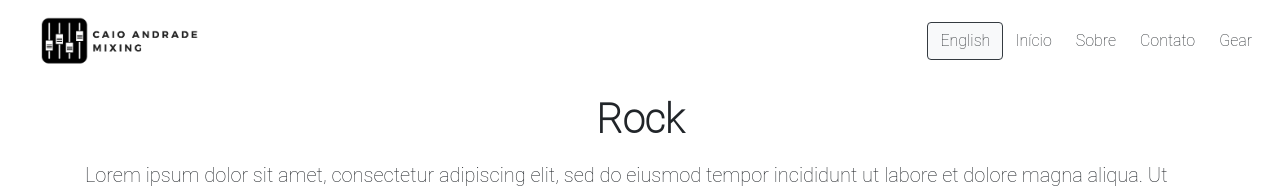
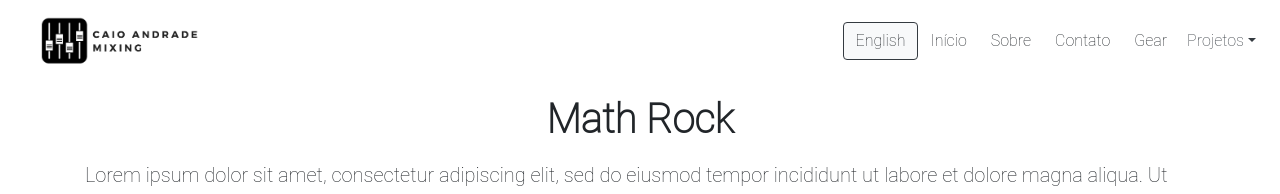
Before and after one commit to PedroMarianoAlmeida/Bi-Language-Portfolio-WebApp-in-Next.js-musician-, a Next.js app: page /projects/math-rock in a window 1280 px wide. Shown: the top 194 px of the page. Built offline with nearby package versions, Linux system fonts and the light colour scheme.

Commit message:
Menu Adjust to new pages
Submenu included

```diff
--- a/components/all-pages/HeaderDesktop.js
+++ b/components/all-pages/HeaderDesktop.js
@@ -1,5 +1,7 @@
 import { useContext } from 'react'
 import Link from 'next/link'
+
+import { UncontrolledDropdown, DropdownToggle, DropdownMenu, DropdownItem } from 'reactstrap'
 
 import ToggleLanguageButton from './ToogleLanguageButton';
 import { LanguageContext } from './../../contexts/LanguageContext'
@@ -7,25 +9,49 @@ import text from './../../data/header-text'
 
 const HeaderDesktop = () => {
 
-    const { language } = useContext( LanguageContext );
+    const { language } = useContext(LanguageContext);
 
     return (
         <div className="d-none d-lg-flex w-100 justify-content-between">
             <Link href="/"><span className="nav-item nav-link mx-1 clickable"> <img src="/images/logo.png" alt="Logo Andrade - Logo" id="my-logo" /> </span></Link>
-    <style jsx>{`
-    #my-logo{
-        height: 50px;
-    }
-    `}</style>
+            <style jsx>{`
+                #my-logo{
+                    height: 50px;
+                }
+            `}</style>
             <div className="navbar-nav ml-auto align-items-center d-flex">
                 <ToggleLanguageButton />
                 <Link href="/"><span className="nav-item nav-link mx-1 clickable"> {text.home[language]} </span></Link>
                 <Link href="/about"><span className="nav-item nav-link mx-1 clickable"> {text.about[language]} </span></Link>
                 <Link href="/contact"><span className="nav-item nav-link mx-1 clickable"> {text.contact[language]} </span></Link>
                 <Link href="/gear"><span className="nav-item nav-link mx-1 clickable"> Gear </span></Link>
+
+                <UncontrolledDropdown nav inNavbar>
+                    <DropdownToggle nav caret className="text-dark">
+                        {text.projects[language]}
+                    </DropdownToggle>
+                    <DropdownMenu right>
+                        <MyDropDownItem name="Pop / Singersongwriter" path="/projects/pop-singersongwriter" />
+                        <MyDropDownItem name="Stock Music" path="/projects/stock-music" />
+                        <MyDropDownItem name="Rock" path="/projects/rock" />
+                        <MyDropDownItem name="Math Rock" path="/projects/math-rock" />
+                    </DropdownMenu>
+                </UncontrolledDropdown>
+
+
             </div>
         </div>
     );
 }
 
 export default HeaderDesktop;
+
+const MyDropDownItem = (props) => {
+    return (
+        <Link href={props.path}>
+            <DropdownItem>
+                <span className="text-dark">{props.name}</span>
+            </DropdownItem>
+        </Link >
+    );
+}
--- a/data/header-text.js
+++ b/data/header-text.js
@@ -3,7 +3,8 @@ const text = {
     home: { pt: "Início", eng: "Home" },
     about: { pt: "Sobre", eng: "About" },
     contact: { pt: "Contato", eng: "Contact" },
-    gear: { pt: "Engrenagem", eng: "Gear" }
+    gear: { pt: "Engrenagem", eng: "Gear" },
+    projects: {pt: "Projetos", eng: "Projects"}
 }
 
 export default text;
--- a/pages/projects/math-rock.js
+++ b/pages/projects/math-rock.js
@@ -10,7 +10,7 @@ const MathRockPage = () => {
         <Row className="mt-5">
 
           <Col xs="12" className="align-items-center mt-5">
-            <h1 className='text-center'>Rock</h1>
+            <h1 className='text-center'>Math Rock</h1>
             <p className='lead my-3'>Lorem ipsum dolor sit amet, consectetur adipiscing elit, sed do eiusmod tempor incididunt ut labore et dolore magna aliqua. Ut enim ad minim veniam, quis nostrud exercitation ullamco laboris nisi ut aliquip ex ea commodo consequat. Duis aute irure dolor in reprehenderit in voluptate velit esse cillum dolore eu fugiat nulla pariatur. Excepteur sint occaecat cupidatat non proident, sunt in culpa qui officia deserunt mollit anim id est laborum.</p>
           </Col>
 
```
